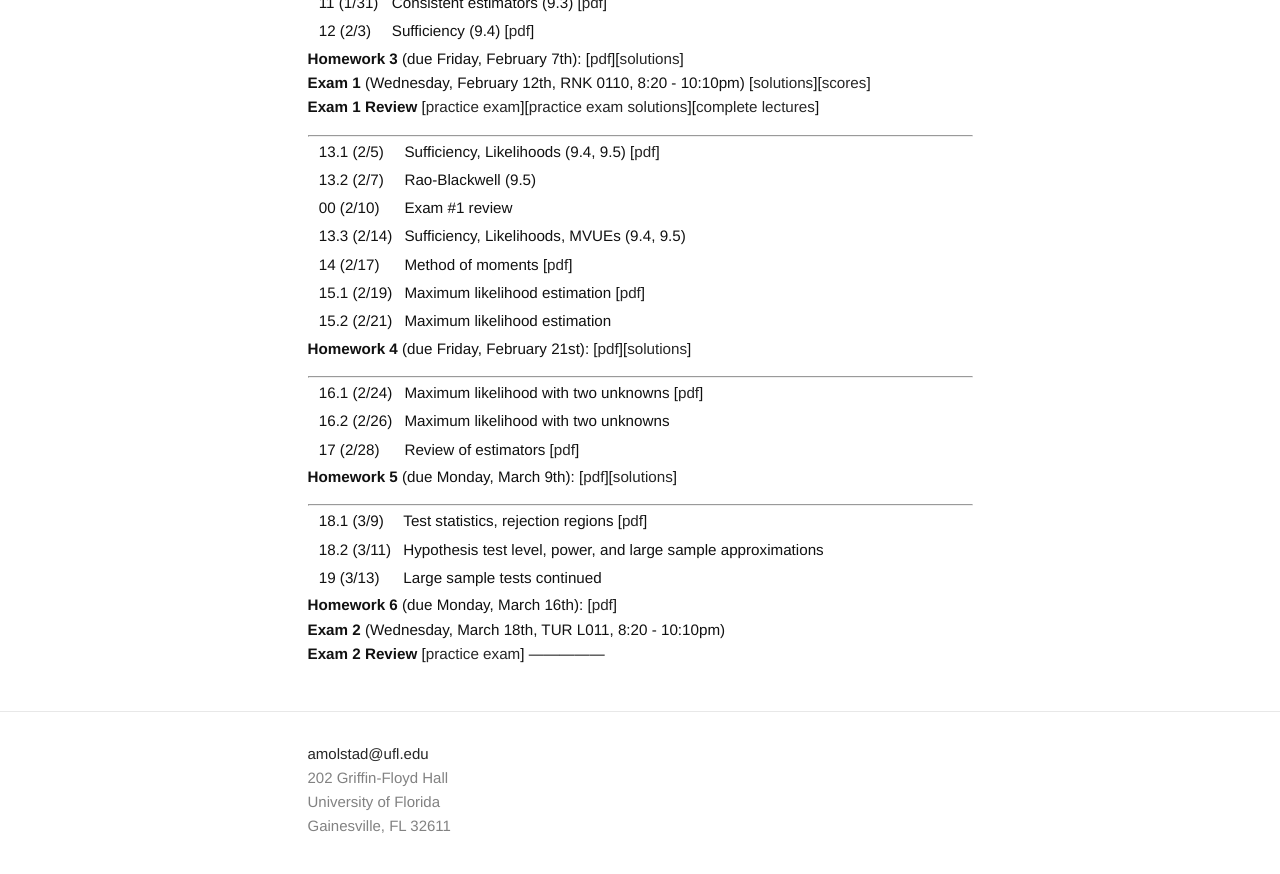
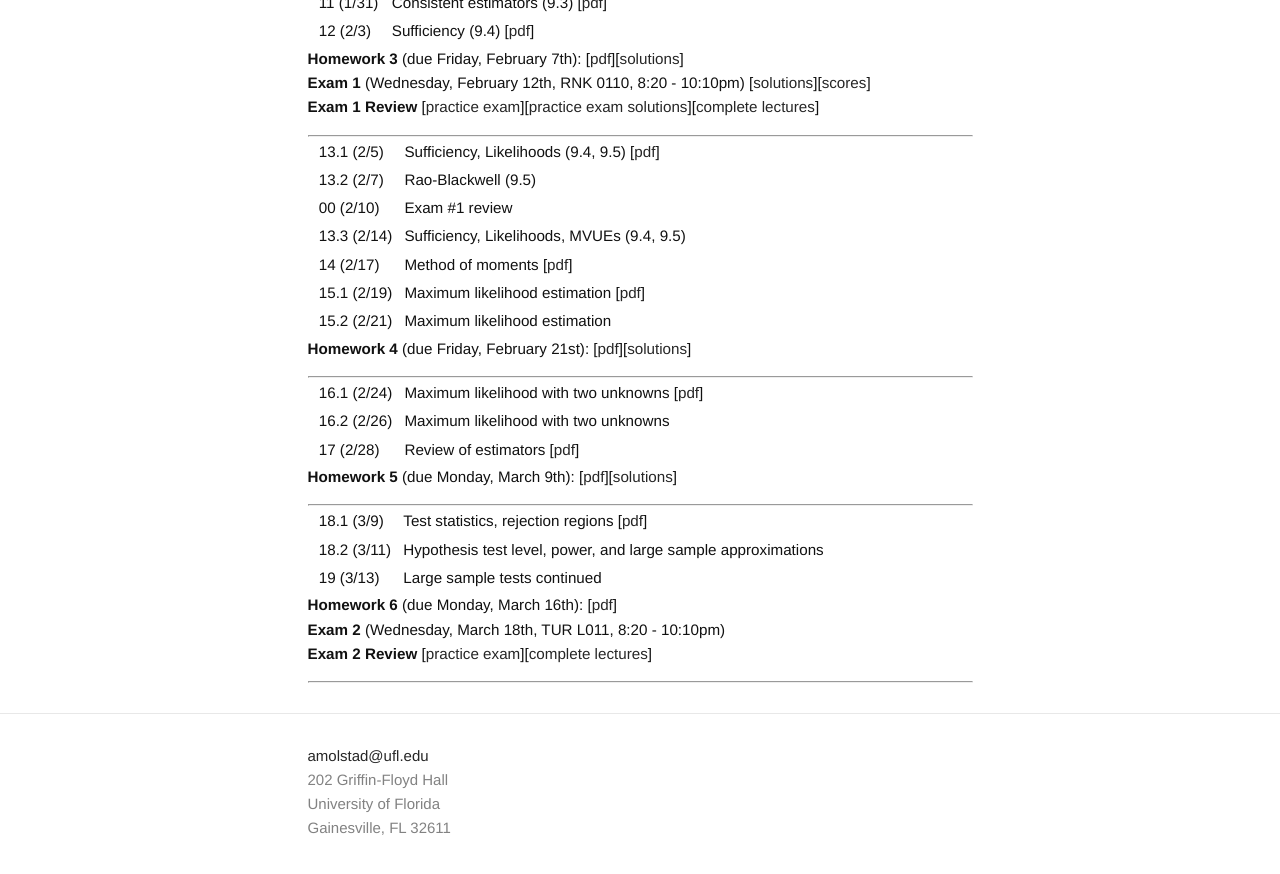
Before and after one commit to ajmolstad/ajmolstad.github.io, a Jekyll site: the page built from S20_STA4322.md, in a window 1280 px wide and 900 px high, scrolled down 697 px. Shown: the top 874 px of the window. Built offline with Jekyll 4.4.1, drawn with Linux system fonts in a browser that asks for light colours; some of the changed lines change nothing that is shown.

Commit message:
Update S20_STA4322.md

```diff
--- a/S20_STA4322.md
+++ b/S20_STA4322.md
@@ -71,5 +71,6 @@
 
 **Homework 6** (due Monday, March 16th): [[pdf](/docs/STA4322_S20_Homework6.pdf)]
 **Exam 2** (Wednesday, March 18th, TUR L011, 8:20 - 10:10pm)
-**Exam 2 Review** [[practice exam](https://ufl.instructure.com/courses/394927/files/48655063/download?wrap=1)]
+**Exam 2 Review** [[practice exam](https://ufl.instructure.com/courses/394927/files/48655063/download?wrap=1)][[complete lectures](https://ufl.instructure.com/courses/394927/files/48655608/download?wrap=1)]
+
 ---------------
```
